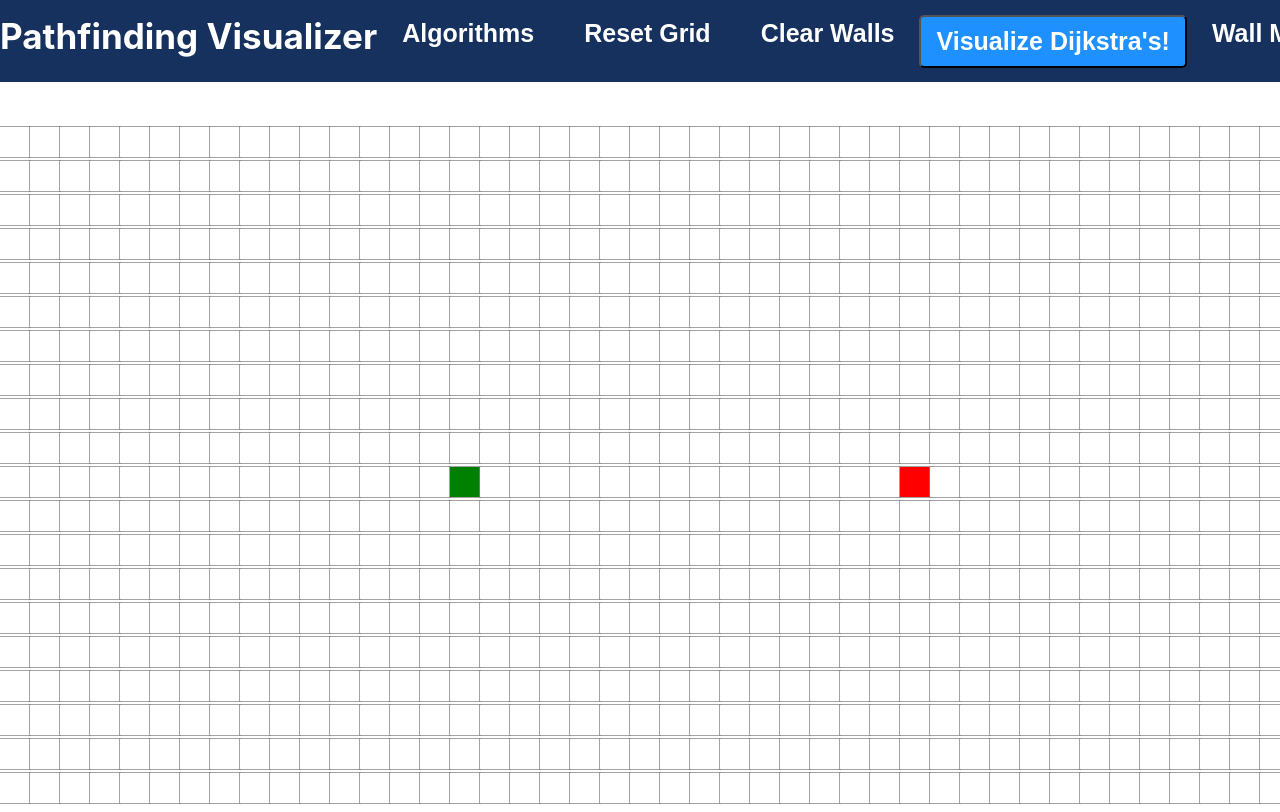
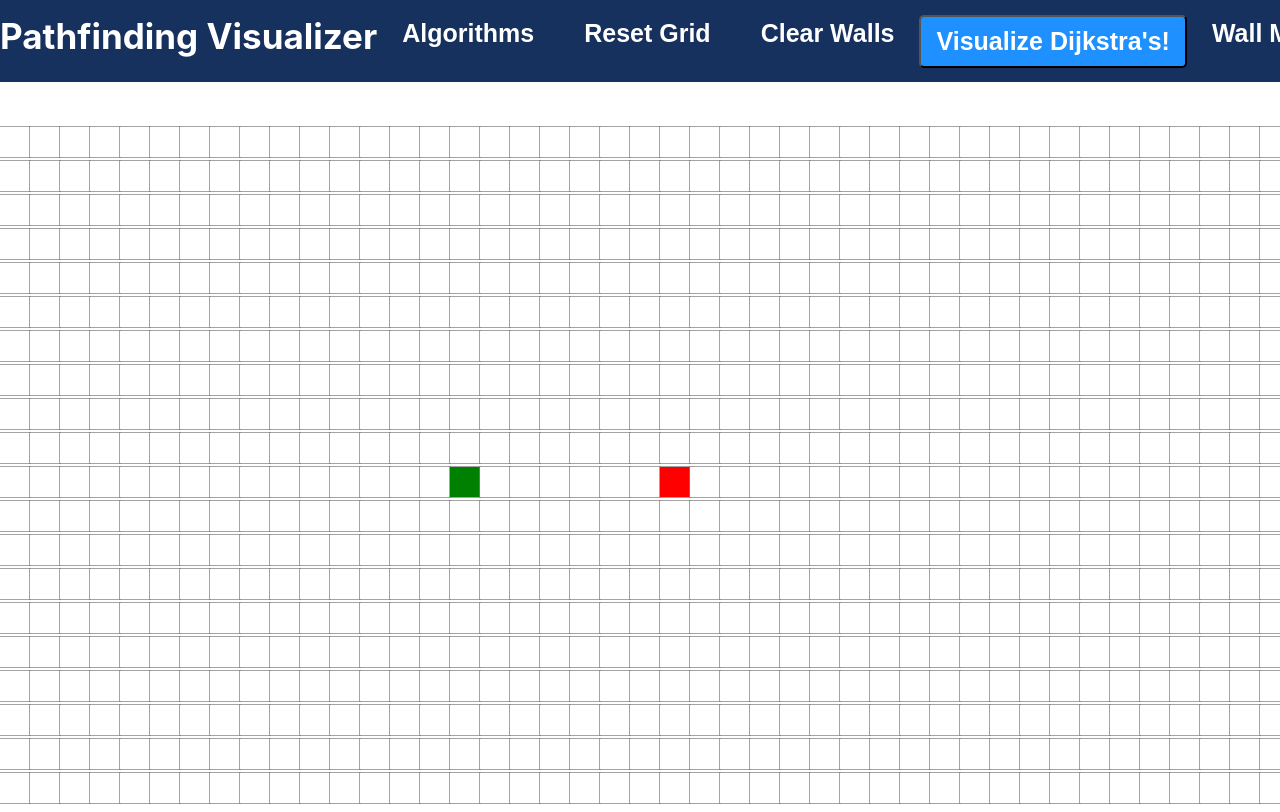
Before and after one commit to ChristopherChau/PathFindingVisualizer, a React (Create React App) app: page / in a window 1280 px wide. Shown: the top 812 px of the page. Built offline with nearby package versions, Linux system fonts and the light colour scheme.

Commit message:
Not visiting nodes correctly

```diff
--- a/src/PathFindingVisualizer/PathFindingVisualizer.jsx
+++ b/src/PathFindingVisualizer/PathFindingVisualizer.jsx
@@ -162,11 +162,12 @@ export default class PathFindingVisualizer extends Component {
     startNode.distance = 0;
 
     const visitedNodesInOrder = minHeapDijkstra(nodes,startNode,finishNode);
+    console.log(visitedNodesInOrder)
     // const visitedNodesInOrder = dijkstra(nodes,startNode,finishNode);
     // this.animateAlgorithm(visitedNodesInOrder);
     // const finalPath = getFinalPath(finishNode);
     // this.animateFinalPath(finalPath);
-    // pathFound = true;
+    pathFound = true;
   }
 
   visualizeDFS(grid)
--- a/src/PathFindingVisualizer/grid/helper.jsx
+++ b/src/PathFindingVisualizer/grid/helper.jsx
@@ -1,6 +1,6 @@
 /* eslint-disable no-unused-vars */
 const FINISH_NODE_ROW = 10;
-const FINISH_NODE_COL = 30;
+const FINISH_NODE_COL = 22;
 const START_NODE_ROW = 10;
 const START_NODE_COL = 15;
 
--- a/src/algorithms/dijkstras/dijkstras.js
+++ b/src/algorithms/dijkstras/dijkstras.js
@@ -30,7 +30,7 @@ export function minHeapDijkstra(grid, start, finish){
   let minHeap = new MinHeap();
   const visitedNodesInOrder2 = [];
   start.distance = 0;
-  finish.distance = 10000;
+  // finish.distance = 10000;
   minHeap.push(start);
   minHeap.push(finish);
   let count = 0;
@@ -43,7 +43,11 @@ export function minHeapDijkstra(grid, start, finish){
     if (node.distance === Infinity) return visitedNodesInOrder2;
     node.visited = true;
     visitedNodesInOrder2.push(node);
-    if (node === finish) return visitedNodesInOrder2;
+    if (node === finish)
+    {
+      console.log('found node')
+      return visitedNodesInOrder2;
+    }
     helpers.minHeapUpdateNeighbors(node, grid, minHeap);
     count++;
     if (count === 1000) break;
```
